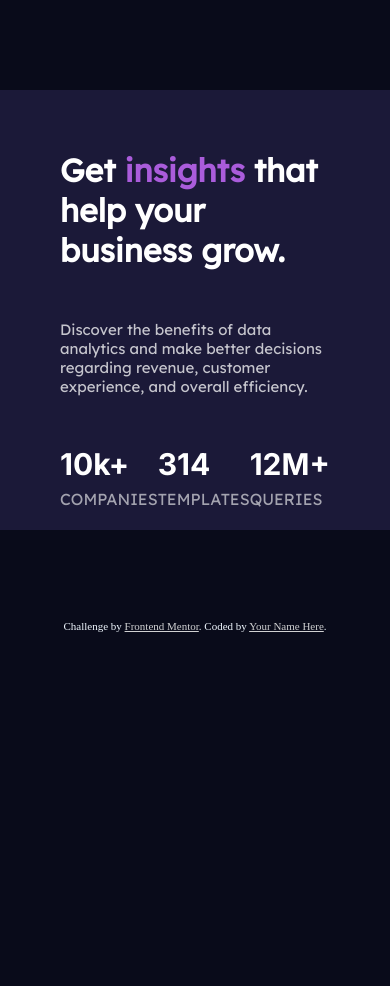
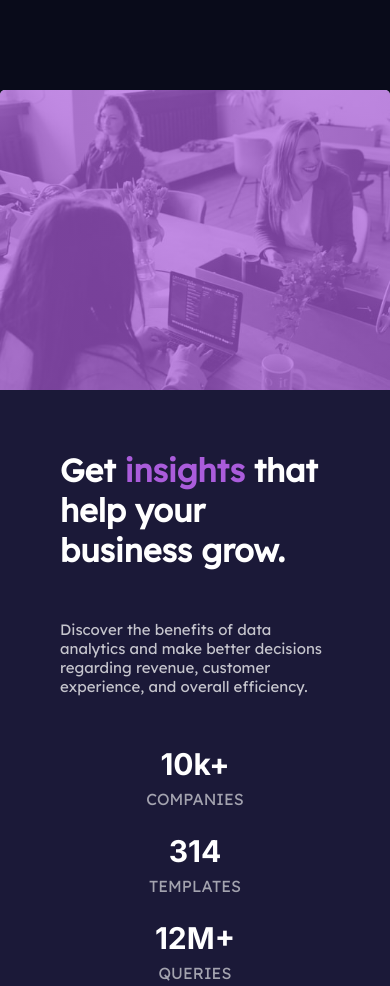
Before and after one commit to ozlemxates/Stats-Preview-Card-Frontend-Mentor-Challange, a plain HTML site: page index.html in a window 390 px wide. Shown: the top 986 px of the page. Before the commit the page ends 844 px from the top, so only its background shows below. Drawn offline with Linux system fonts and the light colour scheme.

Commit message:
mobile version is better

```diff
--- a/style.css
+++ b/style.css
@@ -21,11 +21,14 @@ main {
     background-color: var(--card-background);
     display: grid;
     grid-template-columns: 1fr 1fr;
+    grid-template-rows: 1fr;
+    grid-template-areas: "cont picture";
     margin:90px auto;
     display: grid;
     max-width: 1050px;
     height: 440px;
     overflow: hidden;
+    border-radius: 5px;
 }
 
 .content {
@@ -34,6 +37,7 @@ main {
     /* justify-content: start; */
     flex-direction: column;
     gap: 50px;
+    grid-area: cont;
 }
 
 h1, .bold {
@@ -80,8 +84,8 @@ h1,p, .bold, .soft {
 }
 
 .picture {
+    grid-area: picture;
     overflow: hidden;
-    background: var(--accent);
     background: linear-gradient(hsl(277, 64%, 61%, 0.7), hsl(277, 64%, 61%,0.7)),url(images/image-header-desktop.jpg);
     /* little bit pinkish */
     background-size: cover;
@@ -94,3 +98,39 @@ h1,p, .bold, .soft {
     color: aliceblue;
 }
 .attribution a { color: hsl(210, 2%, 82%); }
+
+@media (max-width:768px) {
+    body {
+
+    }
+    main {
+        height: 130vh;
+        display: grid;
+        grid-template-columns: 1fr;
+        grid-template-rows: 300px 1fr;
+        grid-template-areas:
+        "picture"
+        "cont"
+        ;
+}
+
+.content {
+
+    grid-row: 2/ 2 span;
+
+}
+.picture {
+    grid-row: 1/ 1 span;
+}
+.stats {
+    display: flex;
+    text-align: center;
+    flex-direction: column;
+    gap:24px
+}
+}
+
+ @media (max-width:375px) {
+
+
+ }
```
